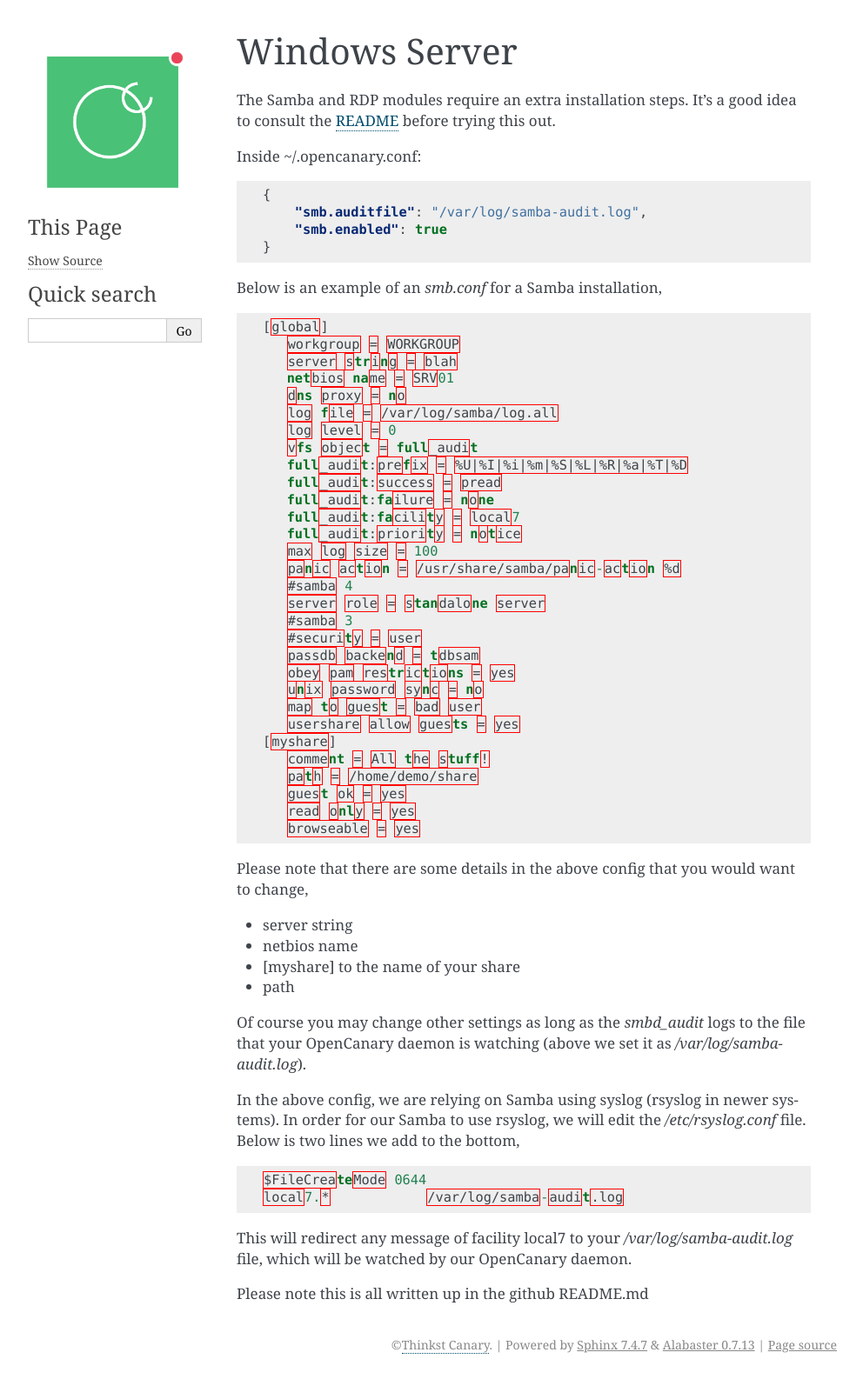
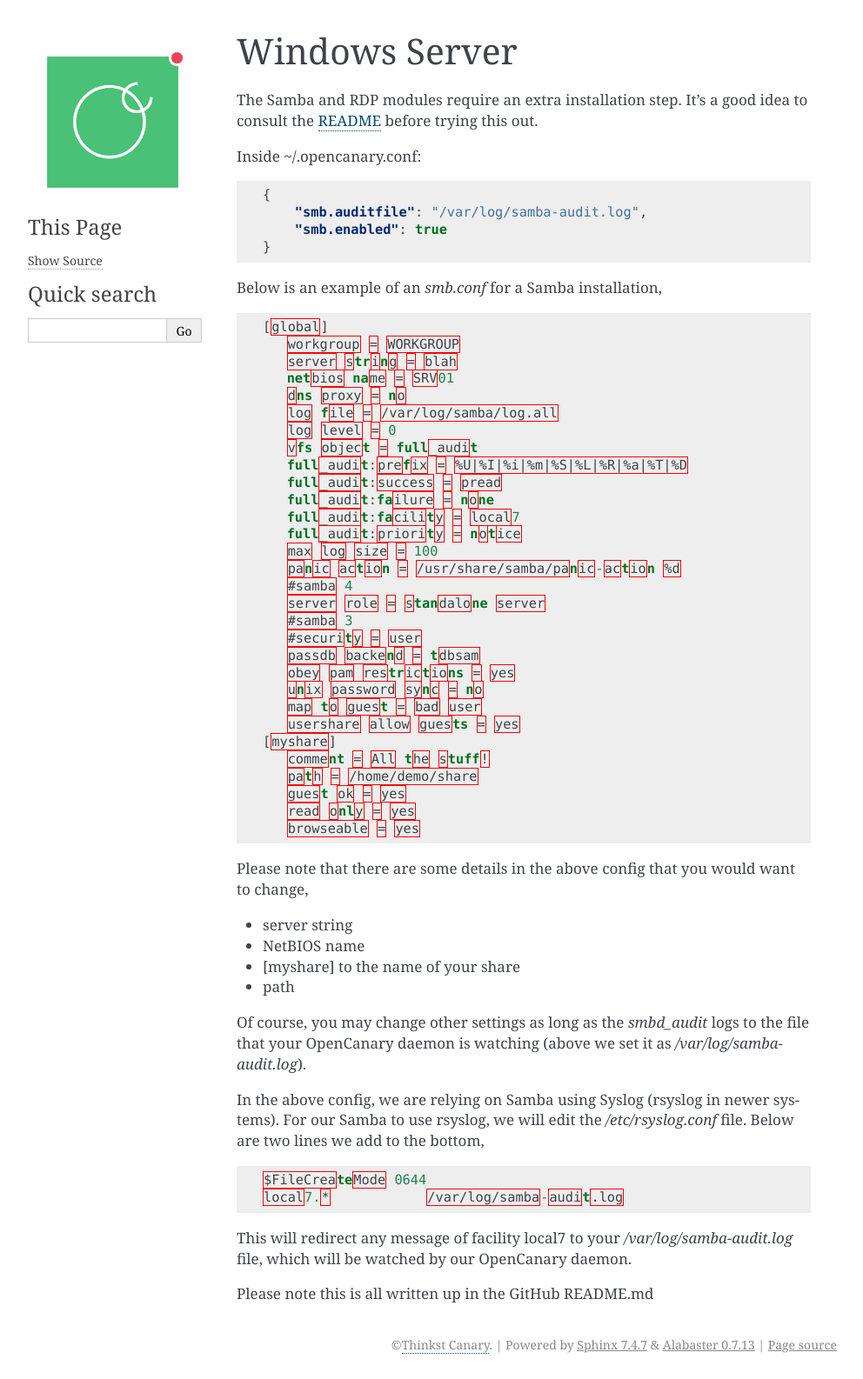
Before and after one commit to thinkst/opencanary, a Sphinx documentation site: the page built from docs/services/windows.rst, in a window 1280 px wide. Shown: the whole page at 87% size, without its empty margins (148-1140 px from the left). Built offline with Sphinx 7.4.7, drawn with Linux system fonts in a browser that asks for light colours.

Commit message:
Update windows.rst

```diff
--- a/docs/services/windows.rst
+++ b/docs/services/windows.rst
@@ -1,7 +1,7 @@
 Windows Server
 ================
 
-The Samba and RDP modules require an extra installation steps. It's a
+The Samba and RDP modules require an extra installation step. It's a
 good idea to consult the `README <https://github.com/thinkst/opencanary>`_ before trying this out.
 
 Inside ~/.opencanary.conf:
@@ -51,15 +51,15 @@ Below is an example of an `smb.conf` for a Samba installation,
 Please note that there are some details in the above config that you would want to change,
 
 * server string
-* netbios name
+* NetBIOS name
 * [myshare] to the name of your share
 * path
 
-Of course you may change other settings as long as the `smbd_audit` logs to the file that your
+Of course, you may change other settings as long as the `smbd_audit` logs to the file that your
 OpenCanary daemon is watching (above we set it as `/var/log/samba-audit.log`).
 
-In the above config, we are relying on Samba using syslog (rsyslog in newer systems). In order for our Samba
-to use rsyslog, we will edit the `/etc/rsyslog.conf` file. Below is two lines we add to the bottom,
+In the above config, we are relying on Samba using Syslog (rsyslog in newer systems). For our Samba
+to use rsyslog, we will edit the `/etc/rsyslog.conf` file. Below are two lines we add to the bottom,
 
 .. code-block:: json
 
@@ -69,4 +69,4 @@ to use rsyslog, we will edit the `/etc/rsyslog.conf` file. Below is two lines we
 This will redirect any message of facility local7 to your `/var/log/samba-audit.log` file, which will be
 watched by our OpenCanary daemon.
 
-Please note this is all written up in the github README.md
+Please note this is all written up in the GitHub README.md
```
